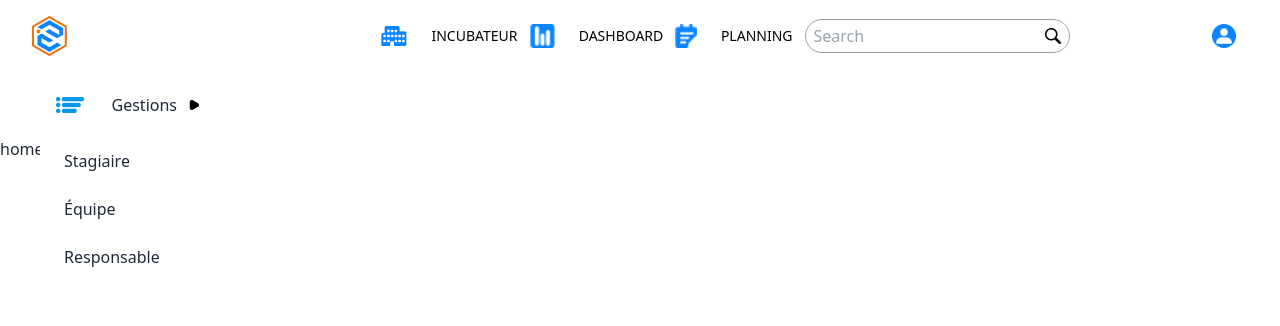
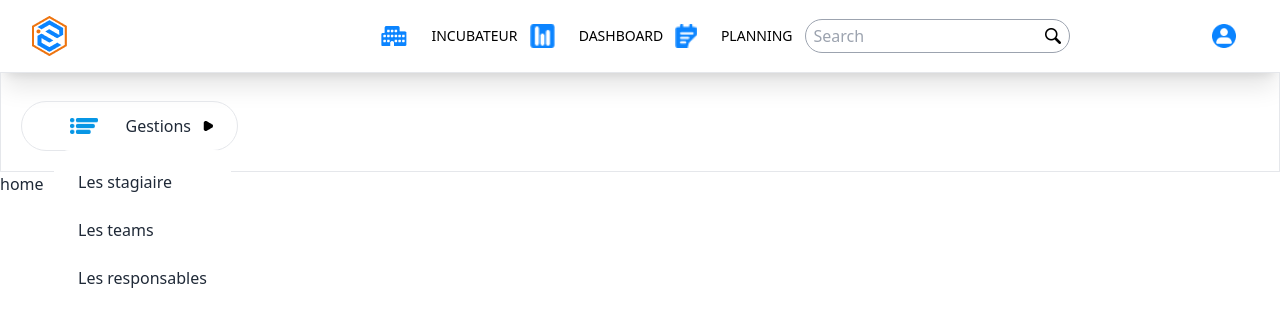
Before and after one commit to HeleneCao/front-end, a React (Vite) app: page / in a window 1280 px wide. Both pictures are taken after a click on the element "Gestions". Shown: the top 326 px of the page. Built offline with nearby package versions, Linux system fonts and the light colour scheme.

Commit message:
gestion menu

```diff
--- a/src/components/MenuGestion.jsx
+++ b/src/components/MenuGestion.jsx
@@ -3,9 +3,9 @@ import { Link } from 'react-router-dom'
 
 const MenuGestion = () => {
   return (
-    <div>
-      <div>
-      <ul className="menu menu-horizontal bg-base-100 rounded-box p-2">
+    <div className="border border-b-base-700 p-5">
+      <div >
+      <ul className="menu menu-horizontal border bg-base-500 rounded-full">
   <li></li>
   <li tabIndex={0}>
     <span><img
@@ -19,9 +19,9 @@ const MenuGestion = () => {
               className="h-3 w-auto mr-2"
             /></span>
     <ul className="rounded-box bg-base-100 secondary-focus-bg-blue-500 p-2">
-      <li><Link to="gestionstagiaires">Stagiaire</Link></li>
-      <li><a>Équipe</a></li>
-      <li><a>Responsable</a></li>
+      <li><Link to="gestionstagiaires">Les stagiaire</Link></li>
+      <li><Link to="gestionequipes">Les teams</Link></li>
+      <li><Link to="gestionreponsables">Les responsables</Link></li>
     </ul>
   </li>
 </ul>
--- a/src/components/Navbar.jsx
+++ b/src/components/Navbar.jsx
@@ -6,7 +6,7 @@ import MenuGestion from "./MenuGestion";
 function Navbar() {
   return (
     <div>
-    <nav className="bg-white py-4">
+    <nav className="bg-white py-4 shadow-xl">
       <div className="max-w-7xl mx-auto px-4 sm:px-6 lg:px-8 flex justify-between items-center">
 
         <div className="flex items-center">
```
